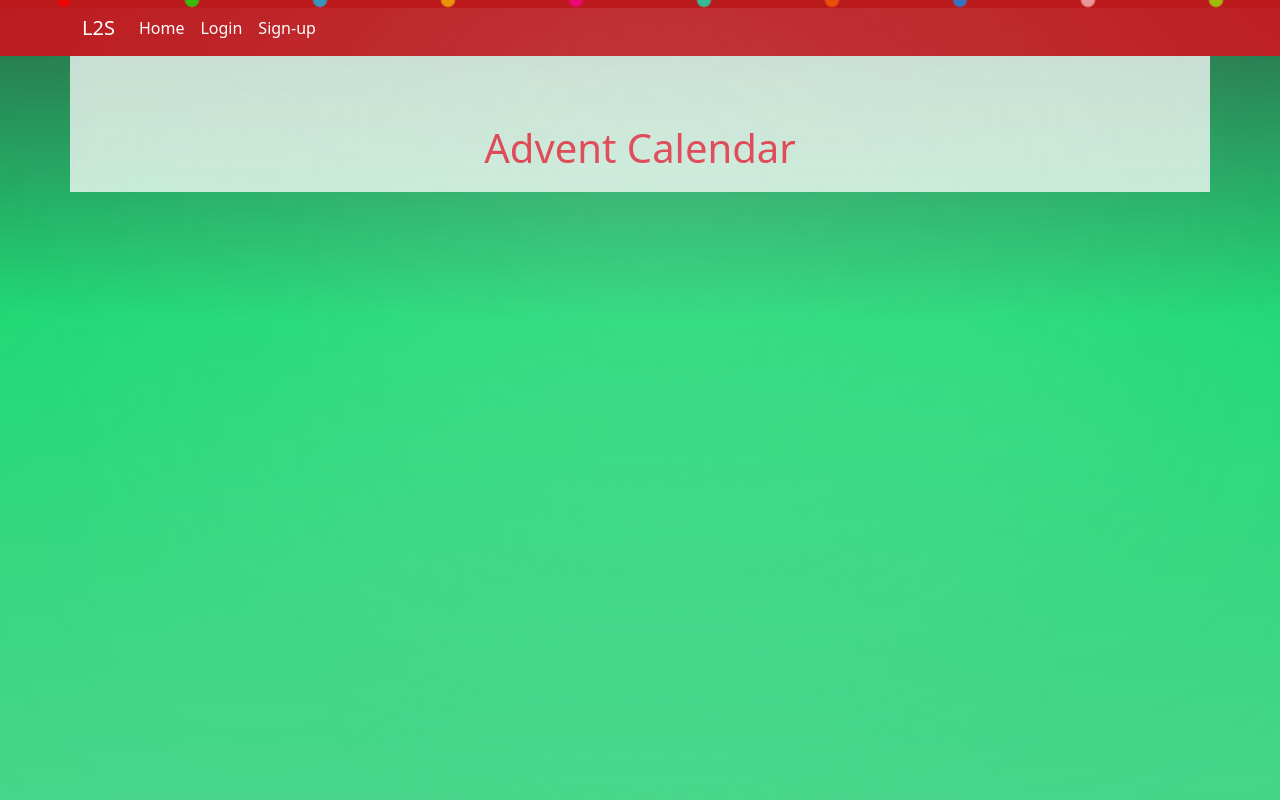
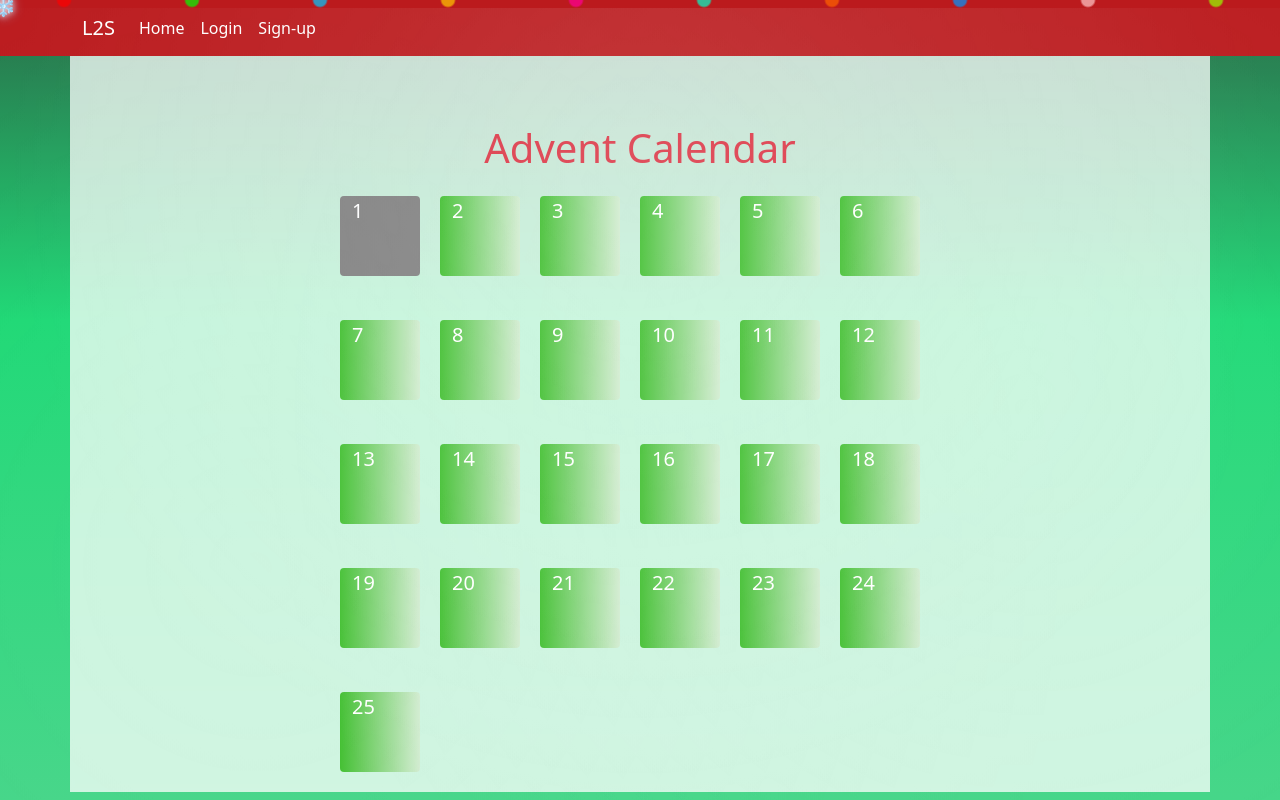
Before and after one commit to DylanAustin-TheDreamer/Christmas-Hackathon-, a Django app: page /adventcalendar/ in a window 1280 px wide. Run offline with Django 4.2, Linux system fonts and the light colour scheme.

Commit message:
style calendar and add a for loop to main.js to calculate days past till christmas and null previous calendar days

```diff
--- a/Letters2Santa/urls.py
+++ b/Letters2Santa/urls.py
@@ -6,10 +6,9 @@ urlpatterns = [
     path('login/', views.login, name="login"),
     path('logout/', views.logout, name="logout"),
     path('signup/', views.signup, name="signup"),
-    path("write-letter/", views.write_letter, name="write_letter"),
+    path('write-letter', views.write_letter, name="write_letter"),
     path('send-letter/', views.send_letter, name="send_letter"),
     path("api/festive-message/", views.festive_message_api, name="festive_message_api"),
-    path("test/", views.test, name="test"),
     path('password-change/', views.change_password, name='password_change'),
     path('password-reset/', views.reset_password, name='password_reset'),
     path('password-reset/done/', views.complete_reset_password, name='password_reset_done'),
--- a/adventcalendar/templates/adventcalendar/calendar.html
+++ b/adventcalendar/templates/adventcalendar/calendar.html
@@ -9,17 +9,33 @@
   <!-- Your Advent Calendar grid goes here -->
 <div class="container mt-5">
   <h1 class="text-center text-danger mb-4">Advent Calendar</h1>
-  <div class="row row-cols-1 row-cols-md-6 g-4">
-    <!-- Tiles will go here -->
-    {% for day in days %}
-    <div class="col">
-        <div class="card text-center bg-danger text-white {% if day == today %}border-warning shadow-lg{% endif %}" style="cursor:pointer;">
-            <div class="card-body">
-                <h2 class="card-title">{{ day }}</h2>
-            </div>
-        </div>
-    </div>
-    {% endfor %}
+  <div class="container" style="width: 600px;">
+  <div class="row row-cols-1 row-cols-md-6 g-4 d-flex" style="gap: 20px;">
+    <div class="calendar"><span class="day">1</span></div>
+    <div class="calendar"><span class="day">2</span></div>
+    <div class="calendar"><span class="day">3</span></div>
+    <div class="calendar"><span class="day">4</span></div>
+    <div class="calendar"><span class="day">5</span></div>
+    <div class="calendar"><span class="day">6</span></div>
+    <div class="calendar"><span class="day">7</span></div>
+    <div class="calendar"><span class="day">8</span></div>
+    <div class="calendar"><span class="day">9</span></div>
+    <div class="calendar"><span class="day">10</span></div>
+    <div class="calendar"><span class="day">11</span></div>
+    <div class="calendar"><span class="day">12</span></div>
+    <div class="calendar"><span class="day">13</span></div>
+    <div class="calendar"><span class="day">14</span></div>
+    <div class="calendar"><span class="day">15</span></div>
+    <div class="calendar"><span class="day">16</span></div>
+    <div class="calendar"><span class="day">17</span></div>
+    <div class="calendar"><span class="day">18</span></div>
+    <div class="calendar"><span class="day">19</span></div>
+    <div class="calendar"><span class="day">20</span></div>
+    <div class="calendar"><span class="day">21</span></div>
+    <div class="calendar"><span class="day">22</span></div>
+    <div class="calendar"><span class="day">23</span></div>
+    <div class="calendar"><span class="day">24</span></div>
+    <div class="calendar"><span class="day">25</span></div>
   </div>
 </div>
 {% endblock %}
--- a/static/css/styles.css
+++ b/static/css/styles.css
@@ -119,3 +119,29 @@ main.container {
 .card:hover {
   transform: translateY(-4px) scale(1.02);
 }
+
+/* this to style the days in the calendar */
+.day{
+  color: white;
+  font-size: 20px;
+}
+.calendar{
+  width: 80px;
+  height: 80px;
+  background: linear-gradient(90deg, rgb(61, 190, 44) 0%, rgb(209, 236, 208) 100%);
+  border-radius: 4px;
+  transition: ease-in-out 0.3s;
+}
+.calendar:hover{
+  width: 84px;
+  height: 84px;
+  border-radius: 6px;
+  background: linear-gradient(90deg, rgb(190, 54, 44) 0%, rgb(253, 253, 253) 100%);
+  transition: ease-in-out 0.3s;
+}
+.calendar-mute{
+  width: 80px;
+  height: 80px;
+  background-color:grey;
+  border-radius: 4px;
+}
--- a/static/js/main.js
+++ b/static/js/main.js
@@ -1,3 +1,5 @@
+let calendarDays = document.querySelectorAll('.calendar')
+
 // Get today's date
 const today = new Date();
 
@@ -10,4 +12,10 @@ const diffTime = christmas - today;
 // convert milliseconds to days is what the below code is about
 const diffDays = Math.ceil(diffTime / (1000 * 60 * 60 * 24));
 
-console.log(`Days until Christmas: ${diffDays}`);
+const remainderDays = 25 - diffDays;
+
+// loop through elements in calendar days and null days past
+for (let i = 0; i < remainderDays && i < calendarDays.length; i++) {
+    calendarDays[i].classList.remove('calendar');
+    calendarDays[i].classList.add('calendar-mute');
+}
--- a/templates/base.html
+++ b/templates/base.html
@@ -46,9 +46,6 @@
             </li>
             <!-- Showing what pages are available based on user login state handled by django all-auth -->
             {% if user.is_authenticated %}
-            <li class="nav-item">
-              <a class="nav-link" href="#">Dashboard</a>
-            </li>
             <li class="nav-item">
               <a class="nav-link" href="{% url 'adventcalendar-home' %}">Advent Calendar</a>
             </li>
@@ -115,6 +112,7 @@
     });
   </script>
 
+  <script src="{% static 'js/main.js' %}"></script>
 </body>
 
 </html>
--- a/templates/home.html
+++ b/templates/home.html
@@ -17,7 +17,7 @@
   </div>
 
   <!-- Write letter button -->
-   {% if user.is_Authenticated %}
+   {% if user.is_authenticated %}
   <div class="text-center mt-4">
     <a href="{% url 'write_letter' %}" class="btn btn-primary btn-lg">
       Write your letter to Santa
```
Also changed, not shown: Letters2Santa/views.py (+40 -21 lines).
